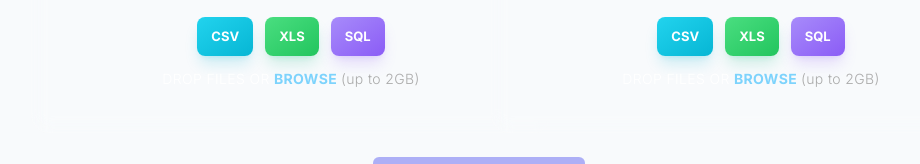
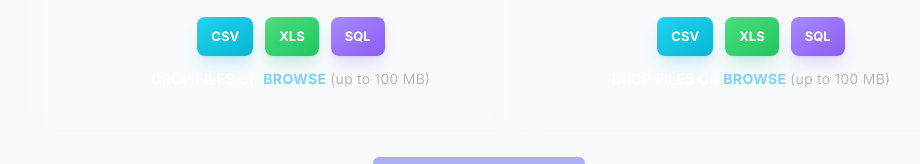
Before and after one commit to premxai/sushi-eda, a Next.js app in the folder frontend/: page /compare in a window 1280 px wide. Shown: the part 398-562 px from the top of the page, without its empty margins (161-1081 px from the left). Built offline with nearby package versions, Linux system fonts and the light colour scheme; no server answers.

Commit message:
Fix upload limits: 100 MB max, Sales Data sample

```diff
--- a/frontend/src/components/FileUpload.tsx
+++ b/frontend/src/components/FileUpload.tsx
@@ -61,7 +61,7 @@ export function FileUpload({
     },
     maxFiles: 1,
     disabled: isUploading,
-    maxSize: 2 * 1024 * 1024 * 1024, // 2GB
+    maxSize: 100 * 1024 * 1024, // 100 MB
   });
 
   const handleClear = (e: React.MouseEvent) => {
@@ -162,7 +162,7 @@ export function FileUpload({
             <p className="upload-text mt-3 text-[14px] tracking-wide text-white">
               DROP FILES OR{" "}
               <span className="browse text-[#7dd3fc] font-bold">BROWSE</span>
-              <span className="limit text-[#aaa] ml-1">(up to 2GB)</span>
+              <span className="limit text-[#aaa] ml-1">(up to 100 MB)</span>
             </p>
           </>
         )}
@@ -174,7 +174,7 @@ export function FileUpload({
           onClick={onLoadSample}
           className="sample-text mt-4 text-[13px] text-[#aaa] hover:text-white transition-colors bg-transparent border-none cursor-pointer"
         >
-          ✎ Try with our sample <span className="text-white">&quot;Customer Behavior&quot;</span> dataset.
+          ✎ Try with our sample <span className="text-white">&quot;Sales Data&quot;</span> dataset.
         </button>
       )}
 
```
